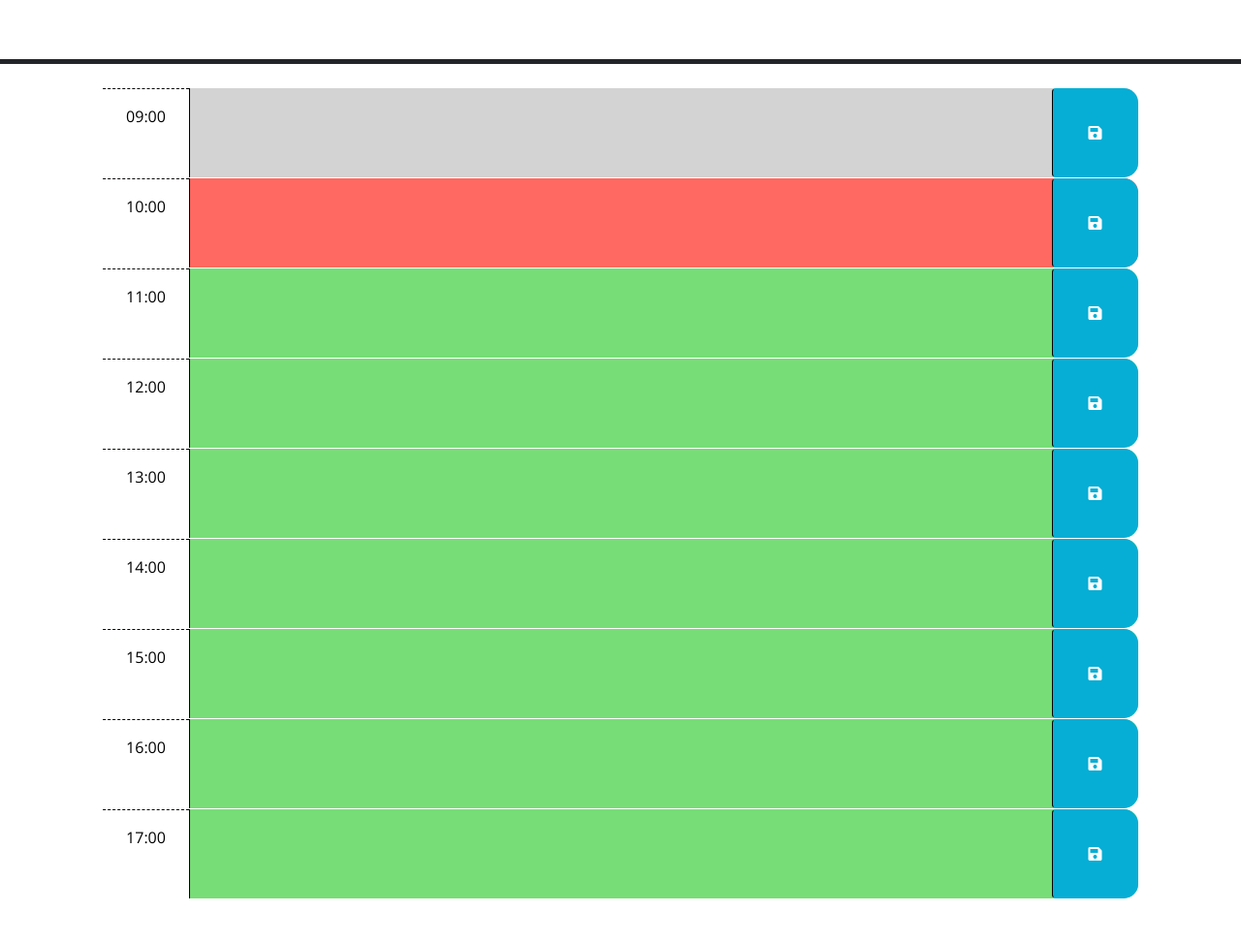
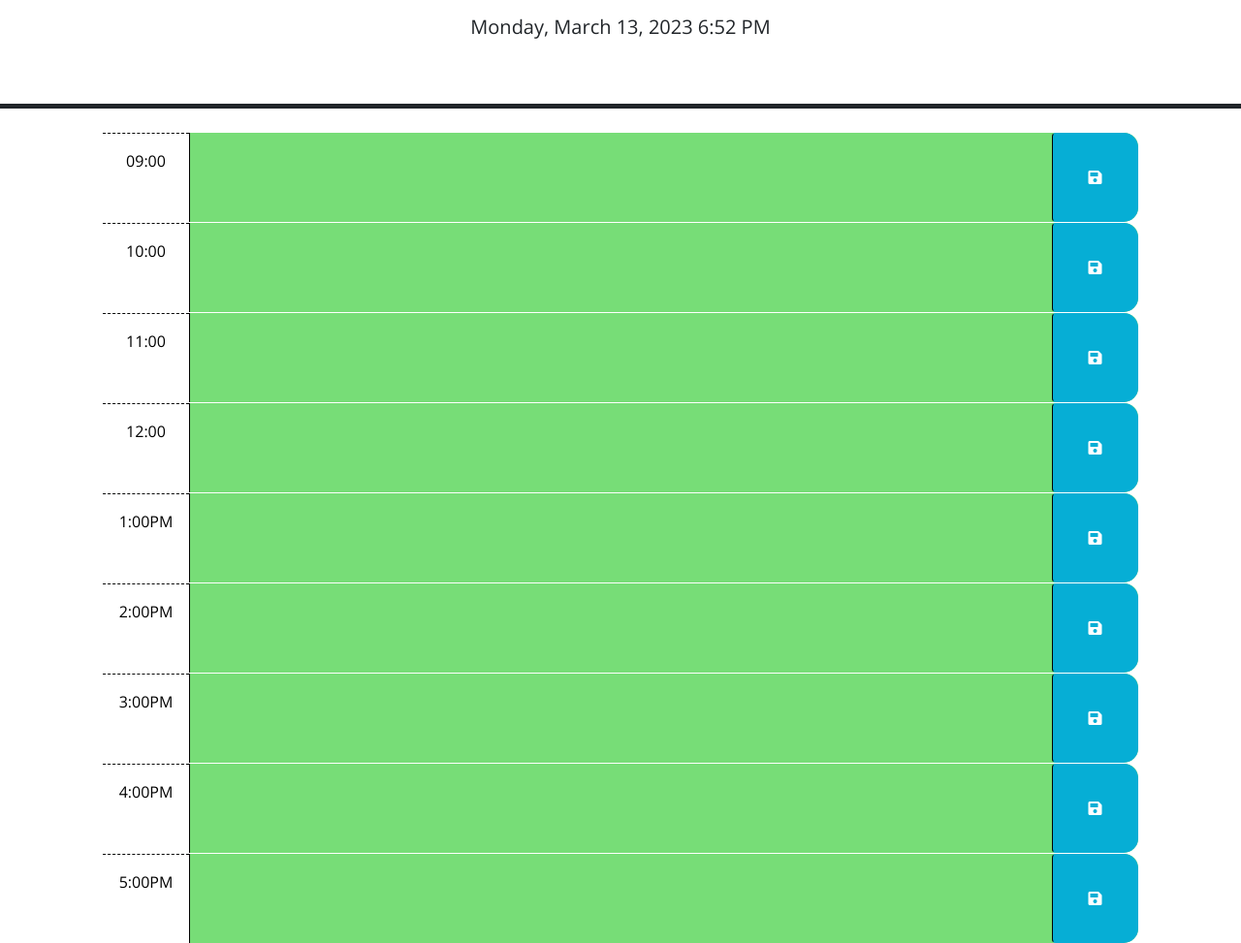
Before and after one commit to rslaughter12/workday-scheduler, a plain HTML site: page index.html in a window 1280 px wide. Shown: the part 166-1139 px from the top of the page at 97% size. Before the commit the page ends 1093 px from the top, so only its background shows below. Drawn offline with nearby package versions, Linux system fonts and the light colour scheme.

Commit message:
attempt-1

```diff
--- a/assets/script.js
+++ b/assets/script.js
@@ -1,8 +1,8 @@
 $(document).ready(function () {
   //get the date with Moment
-  console.log(moment().format("dddd, MMMM Do"));
+  console.log(moment().format('LLLL'));
   //put the date on the page
-  $("#currentDay").text(moment().format("dddd, MMMM Do"));
+  $("#currentDay").text(moment().format('LLLL'));
 
   //get current hour
   var currentHour = moment().hours();
@@ -10,9 +10,8 @@ $(document).ready(function () {
 
   //for each loop over the hour blocks
   $(".time-block").each(function () {
-    $(this).removeClass("past present future");
     //get the value from the html for the current hour block
-    let blockHour = parseInt($(this).attr("id").split("-")[1]);
+    let blockHour = parseInt($(this).attr("id").split("-")[0]);
     console.log(blockHour);
     //check and see if the currentHour > or < blockHour
     //add css styling to the text areas
@@ -24,7 +23,6 @@ $(document).ready(function () {
       $(this).addClass("past");
     }
   });
-
   $(".saveBtn").on("click", function () {
     //grab the user inputs that they put in
     var userTask = $(this).siblings(".description").val();
@@ -39,7 +37,7 @@ $(document).ready(function () {
   });
 
   //access the user's tasks after refresh
-  $("#hour-9 .description").val(JSON.parse(localStorage.getItem("hour-9")));
+  $("#hour-09 .description").val(JSON.parse(localStorage.getItem("hour-09")));
   $("#hour-10 .description").val(JSON.parse(localStorage.getItem("hour-10")));
   $("#hour-11 .description").val(JSON.parse(localStorage.getItem("hour-11")));
   $("#hour-12 .description").val(JSON.parse(localStorage.getItem("hour-12")));
--- a/assets/style.css
+++ b/assets/style.css
@@ -35,7 +35,7 @@ body {
     color: white;
   }
 
-  .present {
+  .present  {
     background-color: #ff6961;
     color: white;
   }
--- a/index.html
+++ b/index.html
@@ -29,18 +29,7 @@
       <p id="currentDay" class="lead"></p>
     </header>
     <div class="container-lg px-5">
-      <!-- Use class for "past", "present", and "future" to apply styles to the
-        time-block divs accordingly. The javascript will need to do this by
-        adding/removing these classes on each div by comparing the hour in the
-        id to the current hour. The html provided below is meant to be an example
-        demonstrating how the css provided can be leveraged to create the
-        desired layout and colors. The html below should be removed or updated
-        in the finished product. Remember to delete this comment once the
-        code is implemented.
-        -->
-
-      <!-- Example of a past time block. The "past" class adds a gray background color. -->
-      <div id="hour-9" class="row time-block past">
+      <div id="hour-09" class="row time-block past present future">
         <div class="col-2 col-md-1 hour text-center py-3">09:00</div>
         <textarea class="col-8 col-md-10 description" rows="3"> </textarea>
         <button class="btn saveBtn col-2 col-md-1" aria-label="save">
@@ -48,8 +37,7 @@
         </button>
       </div>
 
-      <!-- Example of a a present time block. The "present" class adds a red background color. -->
-      <div id="hour-10" class="row time-block present">
+      <div id="hour-10" class="row time-block past present future">
         <div class="col-2 col-md-1 hour text-center py-3">10:00</div>
         <textarea class="col-8 col-md-10 description" rows="3"> </textarea>
         <button class="btn saveBtn col-2 col-md-1" aria-label="save">
@@ -57,51 +45,56 @@
         </button>
       </div>
 
-      <!-- Example of a future time block. The "future" class adds a green background color. -->
-      <div id="hour-11" class="row time-block future">
+      <div id="hour-11" class="row time-block past present future">
         <div class="col-2 col-md-1 hour text-center py-3">11:00</div>
         <textarea class="col-8 col-md-10 description" rows="3"> </textarea>
         <button class="btn saveBtn col-2 col-md-1" aria-label="save">
           <i class="fas fa-save" aria-hidden="true"></i>
         </button>
       </div>
-      <div id="hour-12" class="row time-block future">
+
+      <div id="hour-12" class="row time-block past present future">
         <div class="col-2 col-md-1 hour text-center py-3">12:00</div>
         <textarea class="col-8 col-md-10 description" rows="3"> </textarea>
         <button class="btn saveBtn col-2 col-md-1" aria-label="save">
           <i class="fas fa-save" aria-hidden="true"></i>
         </button>
       </div>
-      <div id="hour-13" class="row time-block future">
-        <div class="col-2 col-md-1 hour text-center py-3">13:00</div>
+
+      <div id="hour-13" class="row time-block past present future">
+        <div class="col-2 col-md-1 hour text-center py-3">1:00PM</div>
         <textarea class="col-8 col-md-10 description" rows="3"> </textarea>
         <button class="btn saveBtn col-2 col-md-1" aria-label="save">
           <i class="fas fa-save" aria-hidden="true"></i>
         </button>
       </div>
-      <div id="hour-14" class="row time-block future">
-        <div class="col-2 col-md-1 hour text-center py-3">14:00</div>
+
+      <div id="hour-14" class="row time-block past present future">
+        <div class="col-2 col-md-1 hour text-center py-3">2:00PM</div>
         <textarea class="col-8 col-md-10 description" rows="3"> </textarea>
         <button class="btn saveBtn col-2 col-md-1" aria-label="save">
           <i class="fas fa-save" aria-hidden="true"></i>
         </button>
       </div>
-      <div id="hour-15" class="row time-block future">
-        <div class="col-2 col-md-1 hour text-center py-3">15:00</div>
+
+      <div id="hour-15" class="row time-block past present future">
+        <div class="col-2 col-md-1 hour text-center py-3">3:00PM</div>
         <textarea class="col-8 col-md-10 description" rows="3"> </textarea>
         <button class="btn saveBtn col-2 col-md-1" aria-label="save">
           <i class="fas fa-save" aria-hidden="true"></i>
         </button>
       </div>
-      <div id="hour-16" class="row time-block future">
-        <div class="col-2 col-md-1 hour text-center py-3">16:00</div>
+
+      <div id="hour-16" class="row time-block past present future">
+        <div class="col-2 col-md-1 hour text-center py-3">4:00PM</div>
         <textarea class="col-8 col-md-10 description" rows="3"> </textarea>
         <button class="btn saveBtn col-2 col-md-1" aria-label="save">
           <i class="fas fa-save" aria-hidden="true"></i>
         </button>
       </div>
-      <div id="hour-17" class="row time-block future">
-        <div class="col-2 col-md-1 hour text-center py-3">17:00</div>
+
+      <div id="hour-17" class="row time-block past present future">
+        <div class="col-2 col-md-1 hour text-center py-3">5:00PM</div>
         <textarea class="col-8 col-md-10 description" rows="3"> </textarea>
         <button class="btn saveBtn col-2 col-md-1" aria-label="save">
           <i class="fas fa-save" aria-hidden="true"></i>
@@ -109,12 +102,7 @@
       </div>
 
     <script src="https://code.jquery.com/jquery-3.4.1.min.js"></script>
-    <script
-      src="https://cdn.jsdelivr.net/npm/dayjs@1.11.3/dayjs.min.js"
-      integrity="sha256-iu/zLUB+QgISXBLCW/mcDi/rnf4m4uEDO0wauy76x7U="
-      crossorigin="anonymous"
-    ></script>
-
     <script src="./assets/script.js"></script>
+    <script src="https://cdnjs.cloudflare.com/ajax/libs/moment.js/2.24.0/moment.min.js"></script>
   </body>
 </html>
```
